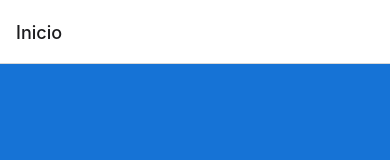
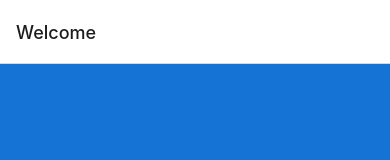
Before and after one commit to Evely-27/ProjetoEscola-OFICIAL, a React Native app in the folder app_mais_escola/: screen /Welcome in a window 390 px wide. Shown: the top 160 px of the page. Built offline with nearby package versions, Linux system fonts and the light colour scheme.

Commit message:
trocando nome de inicio para welcome

```diff
--- a/app_mais_escola/src/layouts/inicio/Inicio.tsx
+++ b/app_mais_escola/src/layouts/welcome/Welcome.tsx
@@ -4,7 +4,7 @@ import { View, Text } from "react-native";
 import { TouchableOpacity } from "react-native-gesture-handler";
 import { stylesG } from "../../../assets/style/stylesGlobal";
 
-export default function Inicio(){
+export default function Welcome(){
     const navi = useNavigation();
     return (
         <View style={stylesG.background}>
--- a/app_mais_escola/src/routes/Routes.tsx
+++ b/app_mais_escola/src/routes/Routes.tsx
@@ -1,16 +1,16 @@
 import * as React from 'react';
 import { createStackNavigator } from "@react-navigation/stack";
 import { NavigationContainer } from '@react-navigation/native';
-import Inicio from '../layouts/inicio/Inicio';
 import Login from '../layouts/login/Login';
 import ListSchool from '../layouts/list_schools/ListSchools';
+import Welcome from '../layouts/welcome/Welcome';
 
 export default function Routes() {
     const Stack = createStackNavigator();
     return (
         <NavigationContainer>
             <Stack.Navigator>
-                <Stack.Screen name='Inicio' component={Inicio} />
+                <Stack.Screen name='Welcome' component={Welcome} />
                 <Stack.Screen name='Login' component={Login} />
                 <Stack.Screen name='ListSchools' component={ListSchool} />
 
```
